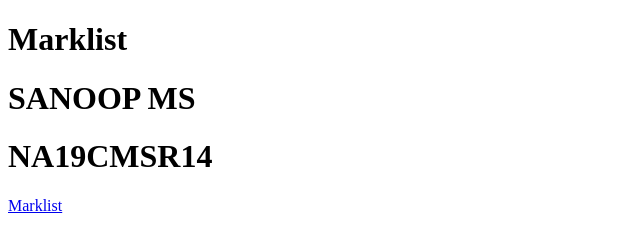
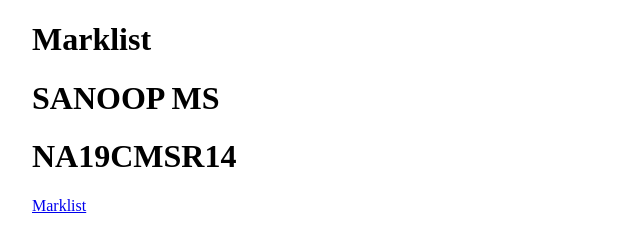
Before and after one commit to Sanoop-1/Marklist, a plain HTML site: page Index.html in a window 1280 px wide. Shown: the whole page, without its empty margins (0-640 px from the left). Drawn offline with Linux system fonts and the light colour scheme.

Commit message:
Update Index.html

```diff
--- a/Index.html
+++ b/Index.html
@@ -5,9 +5,11 @@
       MARKLIST
     </title>
   </head>
+  <body style="width:95%;margin:auto;">
   <h1>Marklist</h1>
   </hr>
   <h1>SANOOP MS</h1>
   <h1>NA19CMSR14</h1>
   <a href="Table.html">Marklist</a>
+  </body>
 </html>
```
